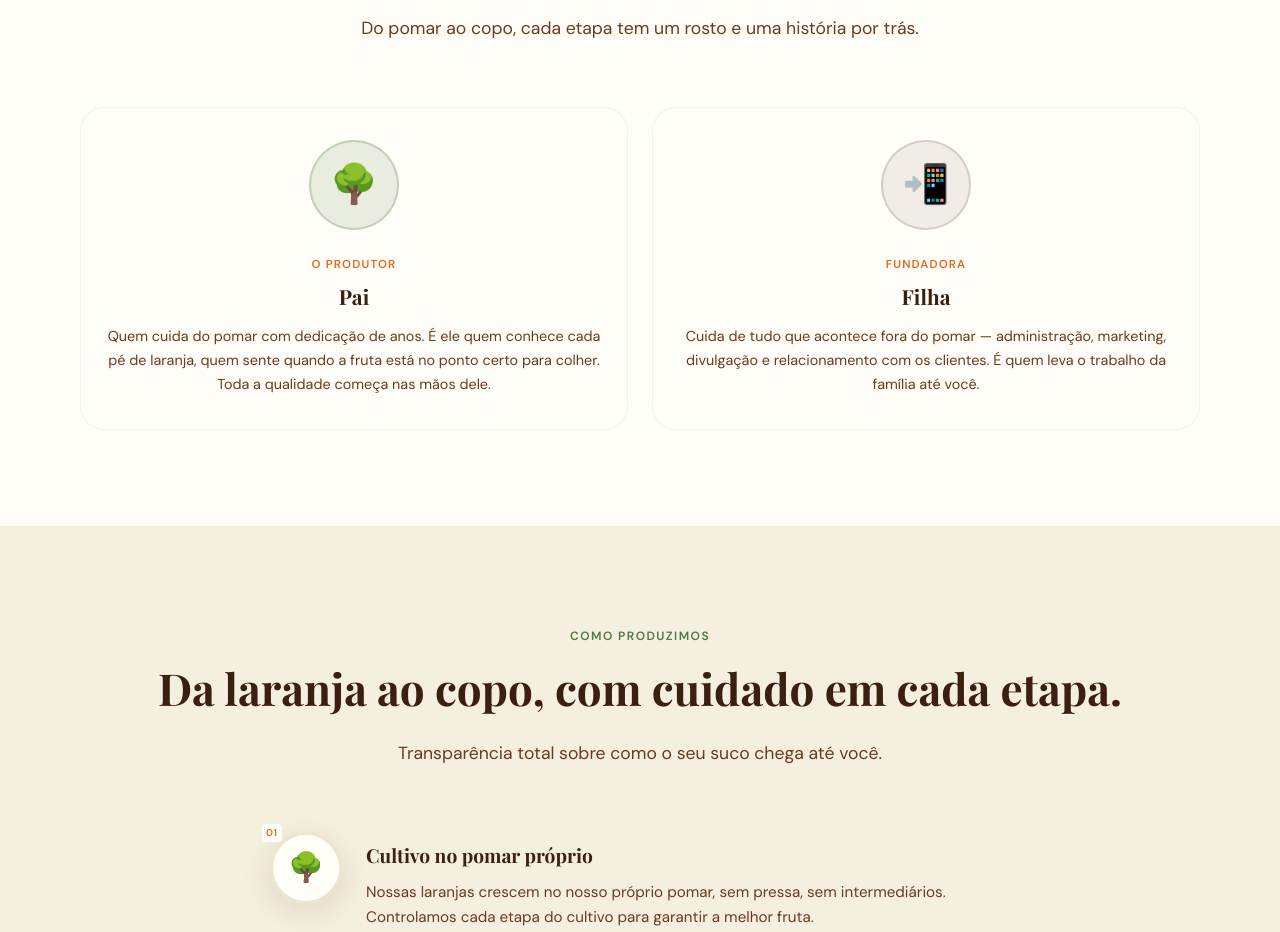
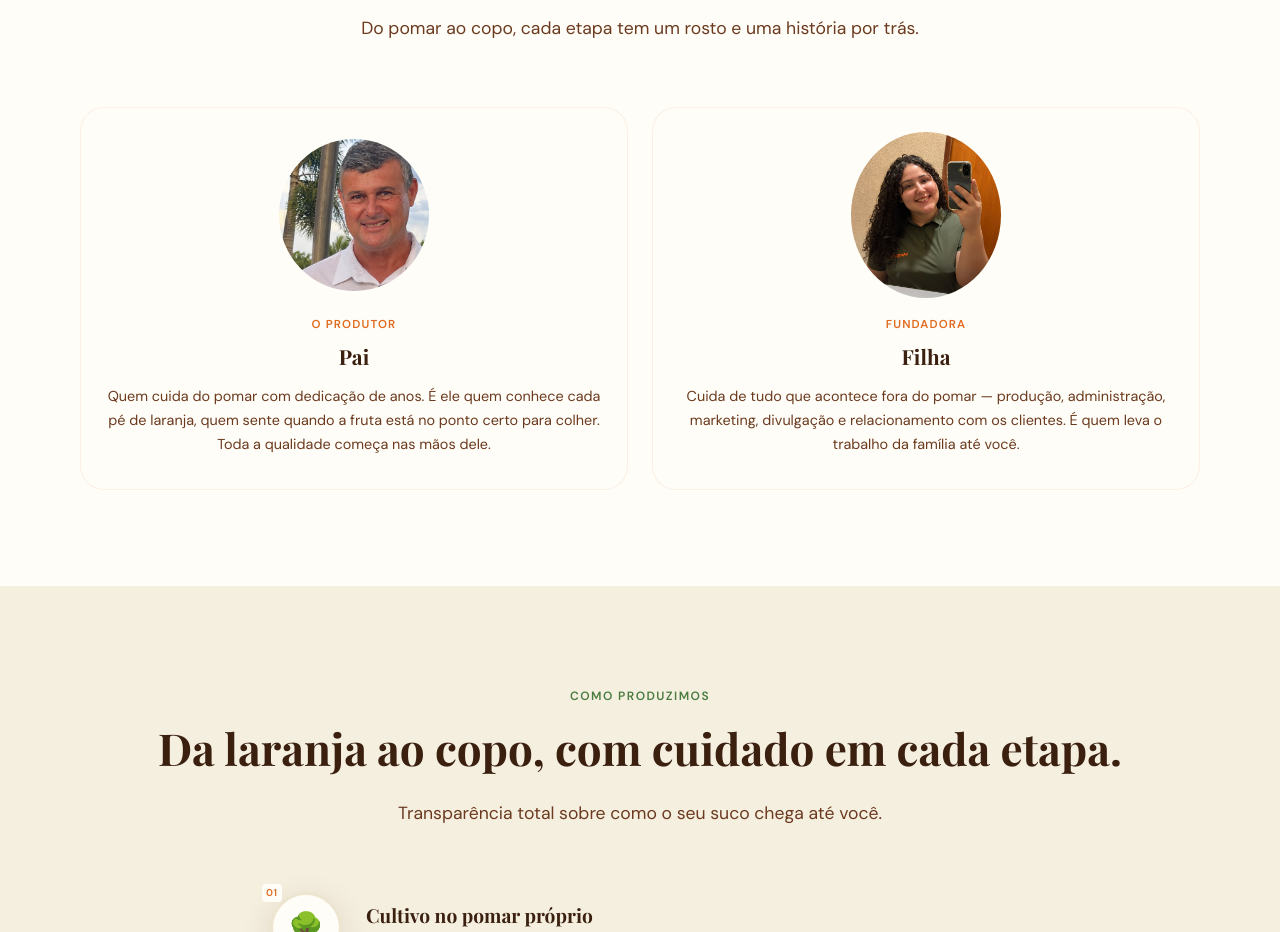
Before and after one commit to anamagaroti/site_magaroti, a plain HTML site: page index.html in a window 1280 px wide. Shown: the part 1940-2872 px from the top of the page. Drawn offline with nearby package versions, Linux system fonts and the light colour scheme.

Commit message:
alteraçoes no whatsapp e foto da familia

```diff
--- a/index.html
+++ b/index.html
@@ -156,7 +156,7 @@
     <div class="familia__grid">
 
       <div class="familia__card">
-        <div class="familia__avatar familia__avatar--pai">🌳</div>
+        <div class="familia__avatar"><img style="border-radius: 50%;" src="img/pai.png" alt=""></div>
         <div class="familia__info">
           <span class="familia__role">O Produtor</span>
           <h3 class="familia__nome">Pai</h3>
@@ -165,11 +165,11 @@
       </div>
 
       <div class="familia__card">
-        <div class="familia__avatar familia__avatar--filho">📲</div>
+        <div class="familia__avatar"><img style="border-radius: 50%;" src="img/filha.jpeg" alt=""></div>
         <div class="familia__info">
           <span class="familia__role">Fundadora</span>
           <h3 class="familia__nome">Filha</h3>
-          <p>Cuida de tudo que acontece fora do pomar — administração, marketing, divulgação e relacionamento com os clientes. É quem leva o trabalho da família até você.</p>
+          <p>Cuida de tudo que acontece fora do pomar — produção, administração, marketing, divulgação e relacionamento com os clientes. É quem leva o trabalho da família até você.</p>
         </div>
       </div>
 
@@ -334,7 +334,7 @@
           </ul>
           <div class="pedido__contact">
             <p>Dúvidas? Fale diretamente conosco:</p>
-            <a href="https://wa.me/5517997368540?text=Olá!%20Quero%20fazer%20um%20pedido%20de%20suco%20de%20laranja%20🍊%0A%0ANome:%0AQuantidade%20desejada:%0AEndereço%20de%20entrega:%0A%0AVim%20pelo%20site%20😊"
+            <a href="https://wa.me/5517997368540?text=Ol%C3%A1!%20Quero%20fazer%20um%20pedido%20de%20suco%20%F0%9F%8D%8A%0A%0ANome%3A%20%0A500ml%20ou%201L%3A%20%0AQuantidade%3A%20%0AEndere%C3%A7o%3A%20%0AData%20de%20entrega%3A%20%0AObserva%C3%A7%C3%B5es%3A%20%0A%0AVim%20pelo%20site%20%F0%9F%98%8A"
    class="btn btn--whatsapp"
    target="_blank">
   💬 Pedir pelo WhatsApp
@@ -449,7 +449,7 @@
   </footer>
 
 
-  <a href="https://wa.me/5517997368540?text=Olá!%20Quero%20fazer%20um%20pedido%20de%20suco%20de%20laranja%20%0A%0ANome:%0AQuantidade%20desejada:%0AEndereço%20de%20entrega:%0A%0AVim%20pelo%20site%20"
+  <a href="https://wa.me/5517997368540?text=Ol%C3%A1!%20Quero%20fazer%20um%20pedido%20de%20suco%20%F0%9F%8D%8A%0A%0ANome%3A%20%0A500ml%20ou%201L%3A%20%0AQuantidade%3A%20%0AEndere%C3%A7o%3A%20%0AData%20de%20entrega%3A%20%0AObserva%C3%A7%C3%B5es%3A%20%0A%0AVim%20pelo%20site%20%F0%9F%98%8A"
    class="whatsapp-float"
    target="_blank">
   💬
--- a/styles.css
+++ b/styles.css
@@ -1228,8 +1228,8 @@ button { cursor: pointer; border: none; background: none; font-family: var(--fon
 }
 
 .familia__avatar {
-  width: 90px;
-  height: 90px;
+  width: 150px;
+  height: 150px;
   border-radius: 50%;
   display: flex;
   align-items: center;
@@ -1237,10 +1237,6 @@ button { cursor: pointer; border: none; background: none; font-family: var(--fon
   font-size: 2.4rem;
   margin: 0 auto 1.25rem;
 }
-
-.familia__avatar--pai  { background: rgba(74,124,63,.12);  border: 2px solid rgba(74,124,63,.25); }
-.familia__avatar--mae  { background: rgba(224,107,32,.12); border: 2px solid rgba(224,107,32,.3); }
-.familia__avatar--filho { background: rgba(59,32,16,.07);  border: 2px solid rgba(59,32,16,.15); }
 
 .familia__role {
   display: inline-block;
```
Also changed, not shown: img/filha.jpeg (added), img/pai.png (added).
